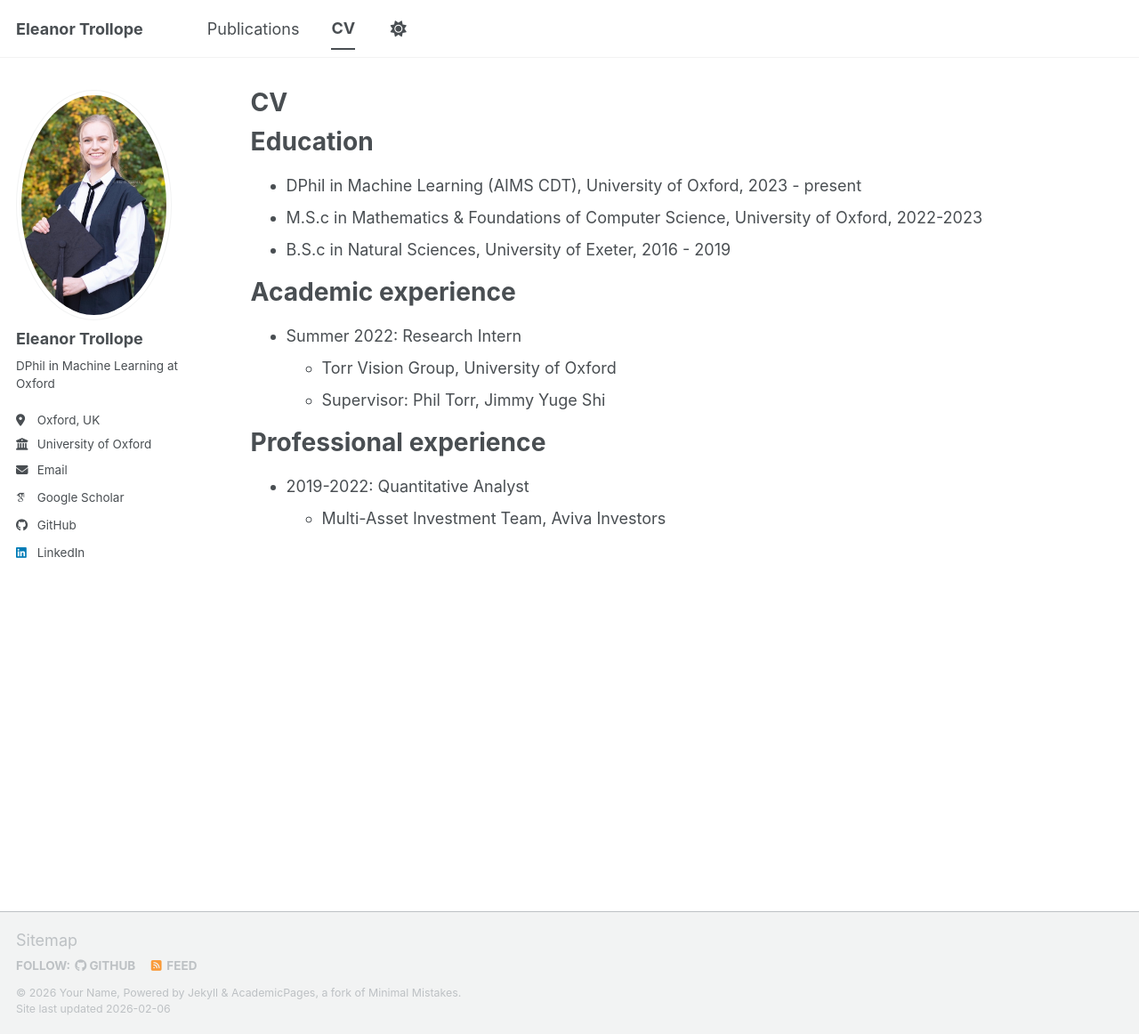
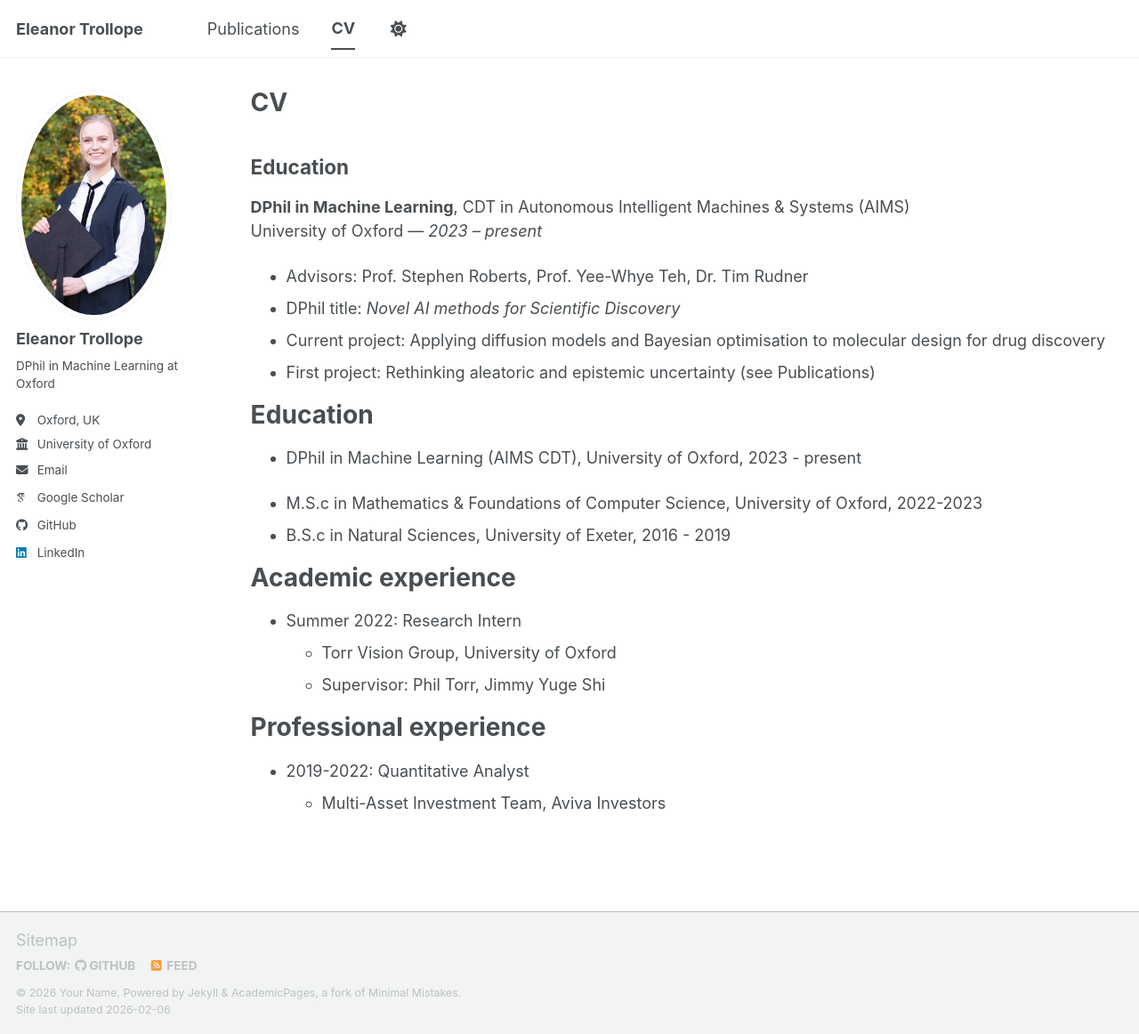
Before and after one commit to eleanortrollope/eleanortrollope.github.io, a Jekyll site: the page built from _pages/cv.md, in a window 1280 px wide and 1162 px high. Shown: the whole window at 89% size. Built offline with Jekyll 4.4.1, drawn with Linux system fonts in a browser that asks for light colours; some web fonts are replaced; a script bundle is joined from its source files by our own code; library files that are not in the unit come from our copies.

Commit message:
add cv
Added detailed education section with DPhil information.

```diff
--- a/_pages/cv.md
+++ b/_pages/cv.md
@@ -8,9 +8,19 @@ author_profile: true
 
 {% include base_path %}
 
+## Education
+**DPhil in Machine Learning**, CDT in Autonomous Intelligent Machines & Systems (AIMS)
+University of Oxford — *2023 – present*
+- Advisors: Prof. Stephen Roberts, Prof. Yee-Whye Teh, Dr. Tim Rudner
+- DPhil title: *Novel AI methods for Scientific Discovery*
+- Current project: Applying diffusion models and Bayesian optimisation to molecular design for drug discovery
+- First project: Rethinking aleatoric and epistemic uncertainty (see Publications)
+
+
 Education
 ======
 * DPhil in Machine Learning (AIMS CDT), University of Oxford, 2023 - present
+
 * M.S.c in Mathematics & Foundations of Computer Science, University of Oxford, 2022-2023
 * B.S.c in Natural Sciences, University of Exeter, 2016 - 2019
 
```
